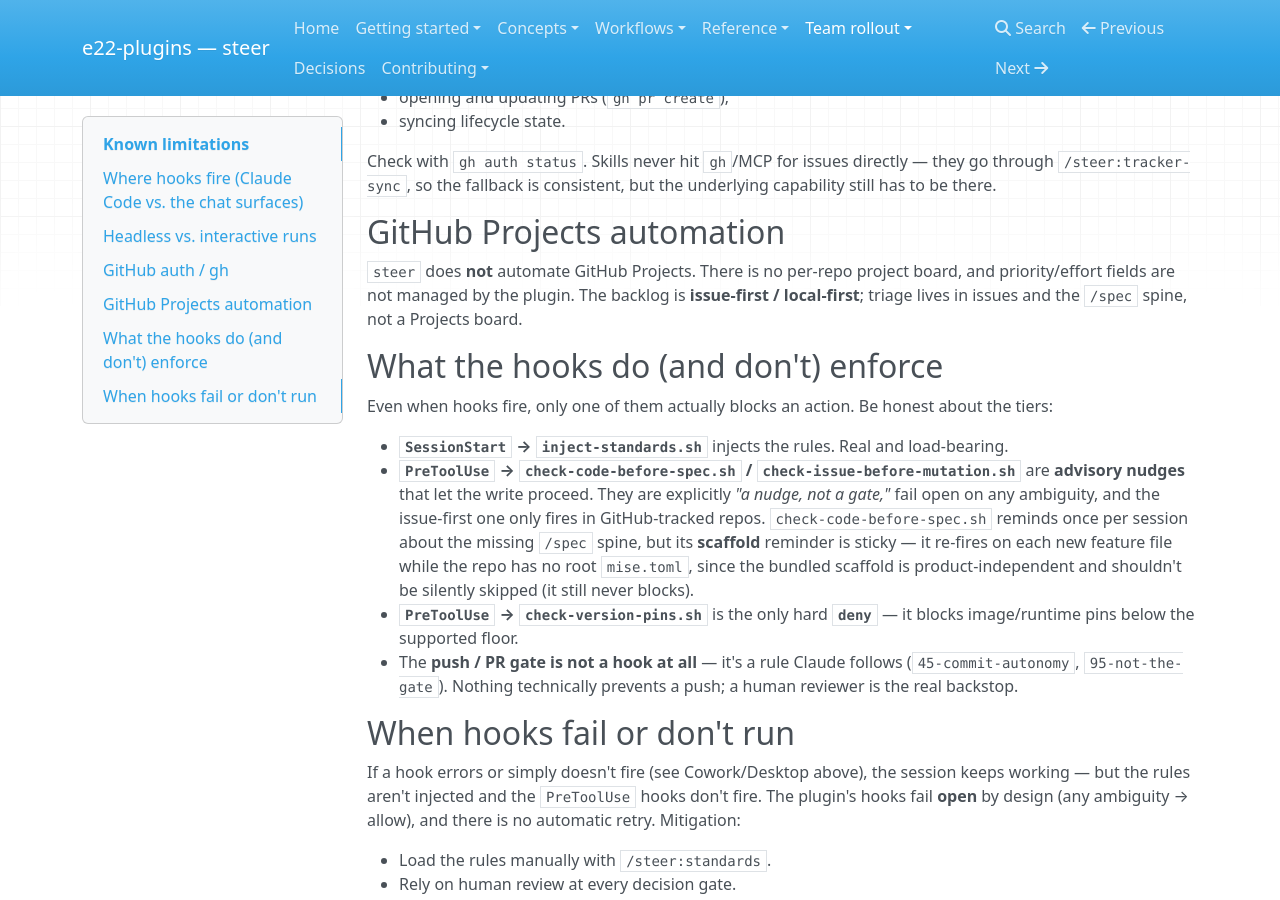
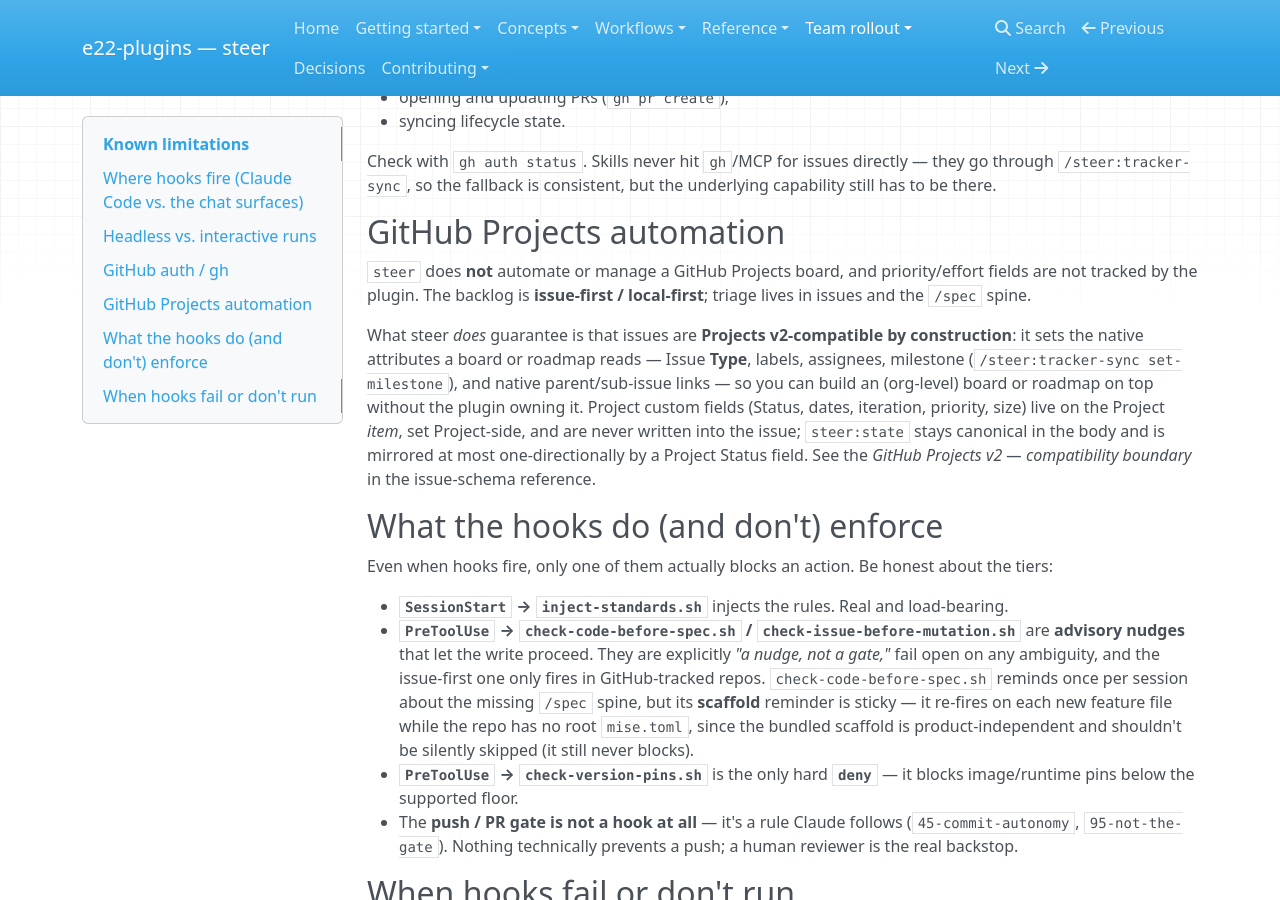
Before and after one commit to element22llc/e22-plugins, an MkDocs documentation site: the page built from docs/reference/known-limitations.md, in a window 1280 px wide and 900 px high, scrolled down 949 px. Built offline with MkDocs 1.6.1, drawn with Linux system fonts in a browser that asks for light colours; nearby versions of some CDN libraries.

Commit message:
feat(steer): document Projects v2 compatibility boundary + add set-milestone
Make GitHub Issues compatible with an org-level GitHub Projects v2 board/roadmap
without re-introducing the per-repo Projects automation that was deliberately
dropped, and without tracking priority/effort.

Item 1 — Projects v2 compatibility boundary (normative):
- ISSUE-SCHEMA.md gains a "GitHub Projects v2 — compatibility boundary" section.
  Project custom fields (Status, dates, iteration, priority, size) live on the
  Project *item*, never the issue. Native issue attributes (Issue Type, labels,
  assignees, milestone, native sub-issue links) are the board/roadmap surface,
  so steer issues are Projects-v2-compatible by construction. Markers are
  invisible to Projects, so steer:state stays canonical and a Project Status
  field may only mirror it one-directionally. Issue Type and native sub-issue
  links are flagged capability-degrading (fall back to invisible markers).
- steer:state marker row points at the new section.
- known-limitations.md reconciled: still no board automation, but issues are
  Projects-v2-compatible by construction.

Item 2 — Milestone support:
- tracker-sync gains an on-demand `set-milestone #N <title>` op (MCP-first ->
  gh issue edit --milestone / --remove-milestone -> manual floor; milestone must
  pre-exist, never fabricated). Milestone joins the tracker-metadata gateway
  boundary and the frontmatter op enumerations.
- tracker.md template documents the release-grouping convention (prose, not an
  inert frontmatter key).

No plugin.json bump (release-time). Plugin decision recorded here + CHANGELOG
per the repo's docs/decisions convention (no ADR for plugin-level decisions).

Co-Authored-By: Claude Opus 4.8 (1M context) <noreply@anthropic.com>

```diff
--- a/docs/reference/known-limitations.md
+++ b/docs/reference/known-limitations.md
@@ -55,10 +55,19 @@ underlying capability still has to be there.
 
 ## GitHub Projects automation
 
-`steer` does **not** automate GitHub Projects. There is no per-repo project
-board, and priority/effort fields are not managed by the plugin. The backlog is
-**issue-first / local-first**; triage lives in issues and the `/spec` spine, not
-a Projects board.
+`steer` does **not** automate or manage a GitHub Projects board, and
+priority/effort fields are not tracked by the plugin. The backlog is
+**issue-first / local-first**; triage lives in issues and the `/spec` spine.
+
+What steer *does* guarantee is that issues are **Projects v2-compatible by
+construction**: it sets the native attributes a board or roadmap reads — Issue
+**Type**, labels, assignees, milestone (`/steer:tracker-sync set-milestone`), and
+native parent/sub-issue links — so you can build an (org-level) board or roadmap
+on top without the plugin owning it. Project custom fields (Status, dates,
+iteration, priority, size) live on the Project *item*, set Project-side, and are
+never written into the issue; `steer:state` stays canonical in the body and is
+mirrored at most one-directionally by a Project Status field. See the
+*GitHub Projects v2 — compatibility boundary* in the issue-schema reference.
 
 ## What the hooks do (and don't) enforce
 
```
Also changed, not shown: CHANGELOG.md (+15 -0 lines), plugins/steer/skills/tracker-sync/SKILL.md (+12 -3 lines), plugins/steer/templates/reference/ISSUE-SCHEMA.md (+35 -1 lines), plugins/steer/templates/spec/tracker.md (+6 -0 lines).
